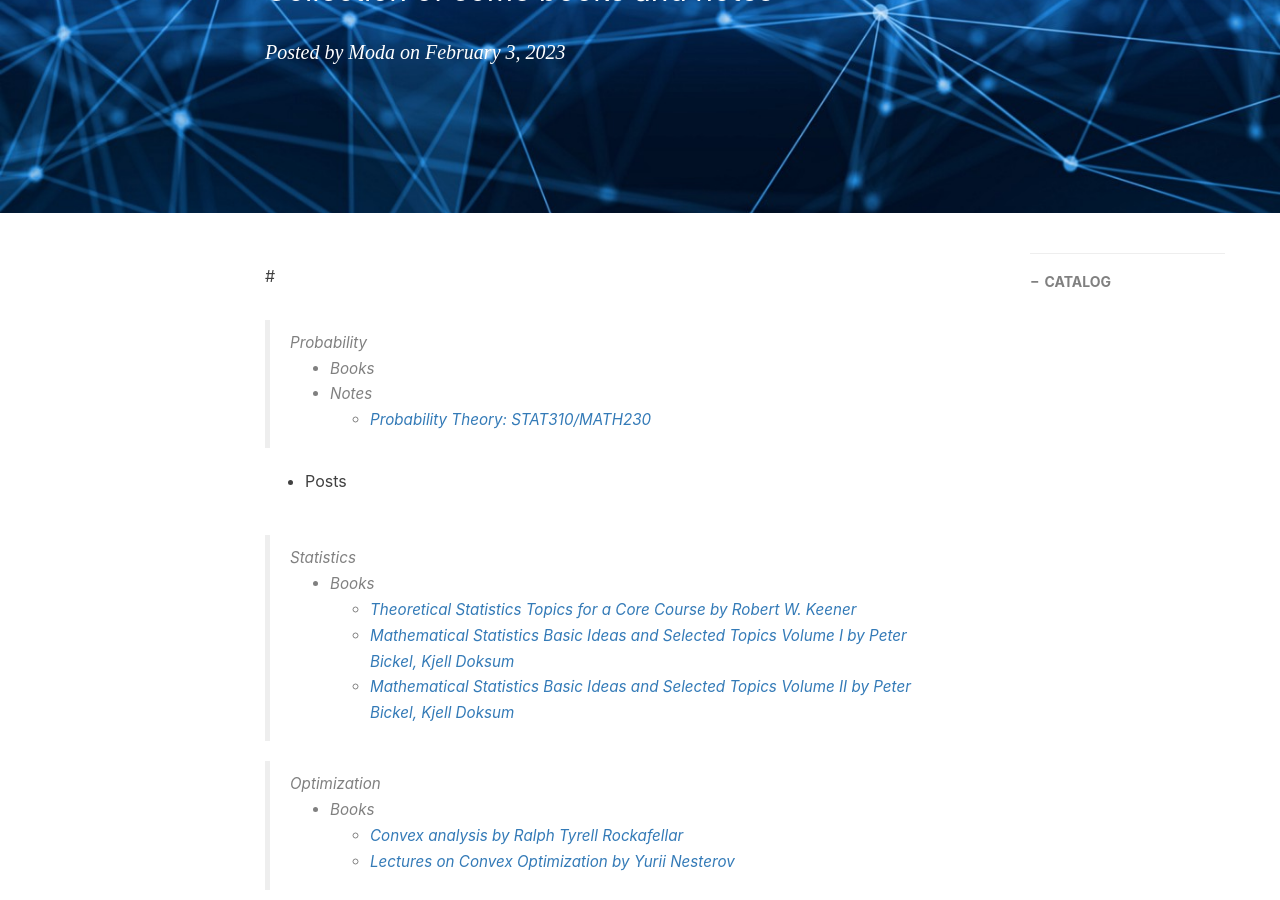
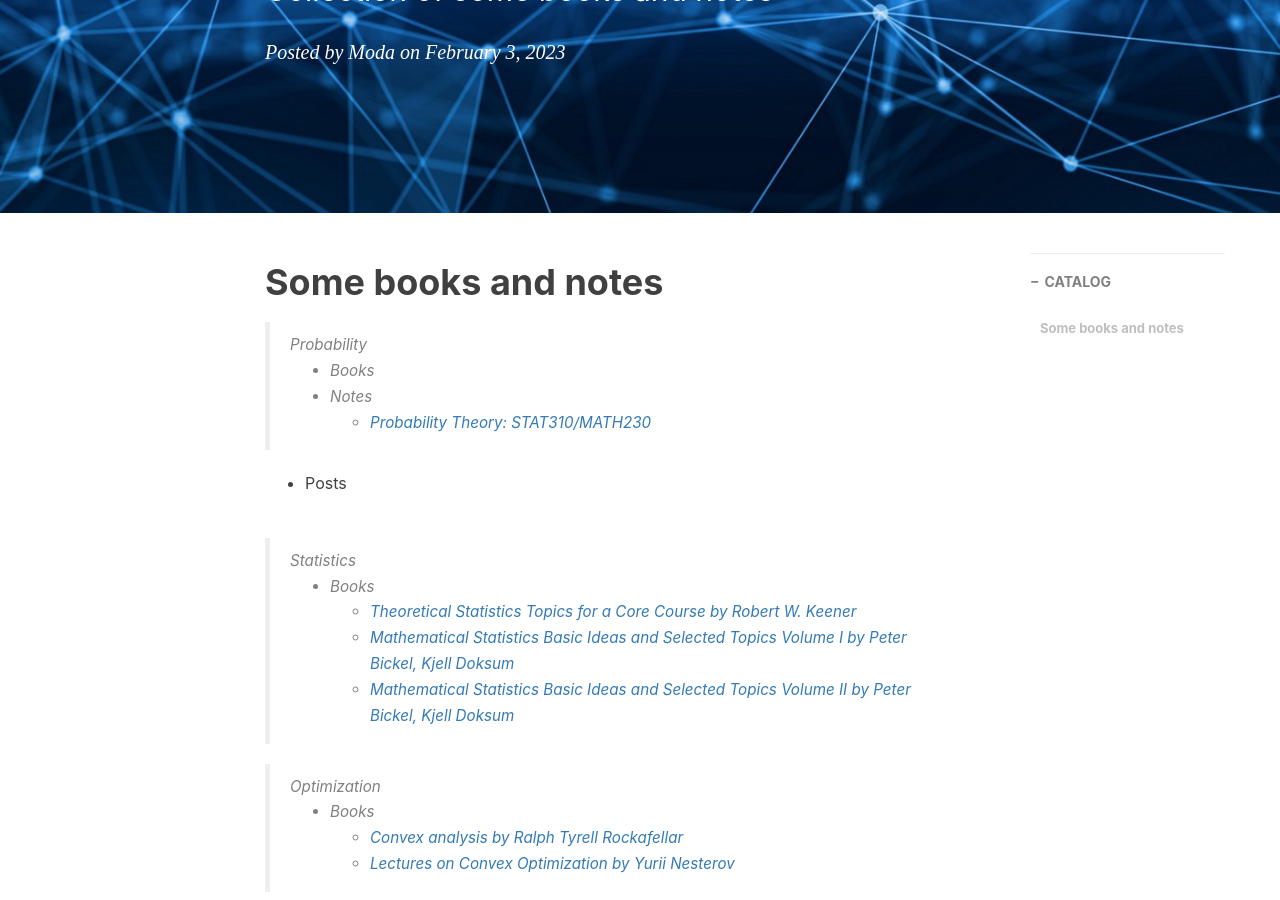
Before and after one commit to chenpnn/chenpnn.github.io, a Jekyll site: the page built from _posts/2023-02-23-docs.md, in a window 1280 px wide and 900 px high, scrolled down 310 px. Built offline with Jekyll 4.4.1, drawn with Linux system fonts in a browser that asks for light colours; nearby versions of some CDN libraries; library files that are not in the unit come from our copies; comment, search, counter and statistics services are not loaded.

Commit message:
Update 2023-02-23-docs.md

```diff
--- a/_posts/2023-02-23-docs.md
+++ b/_posts/2023-02-23-docs.md
@@ -10,7 +10,7 @@ tags:
     - books, notes
 ---
 
-#
+# Some books and notes
 
 > Probability
 * Books
```
